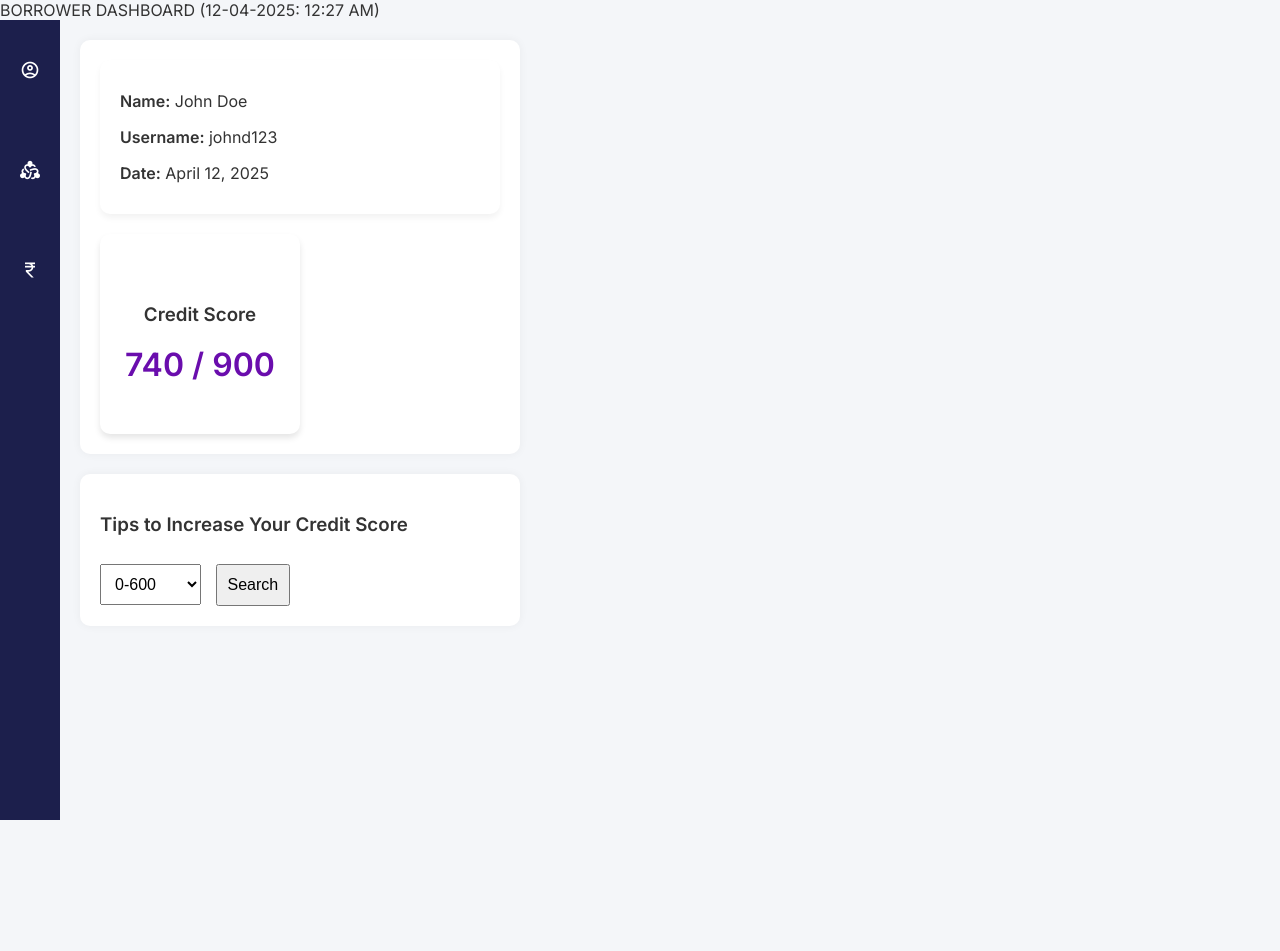
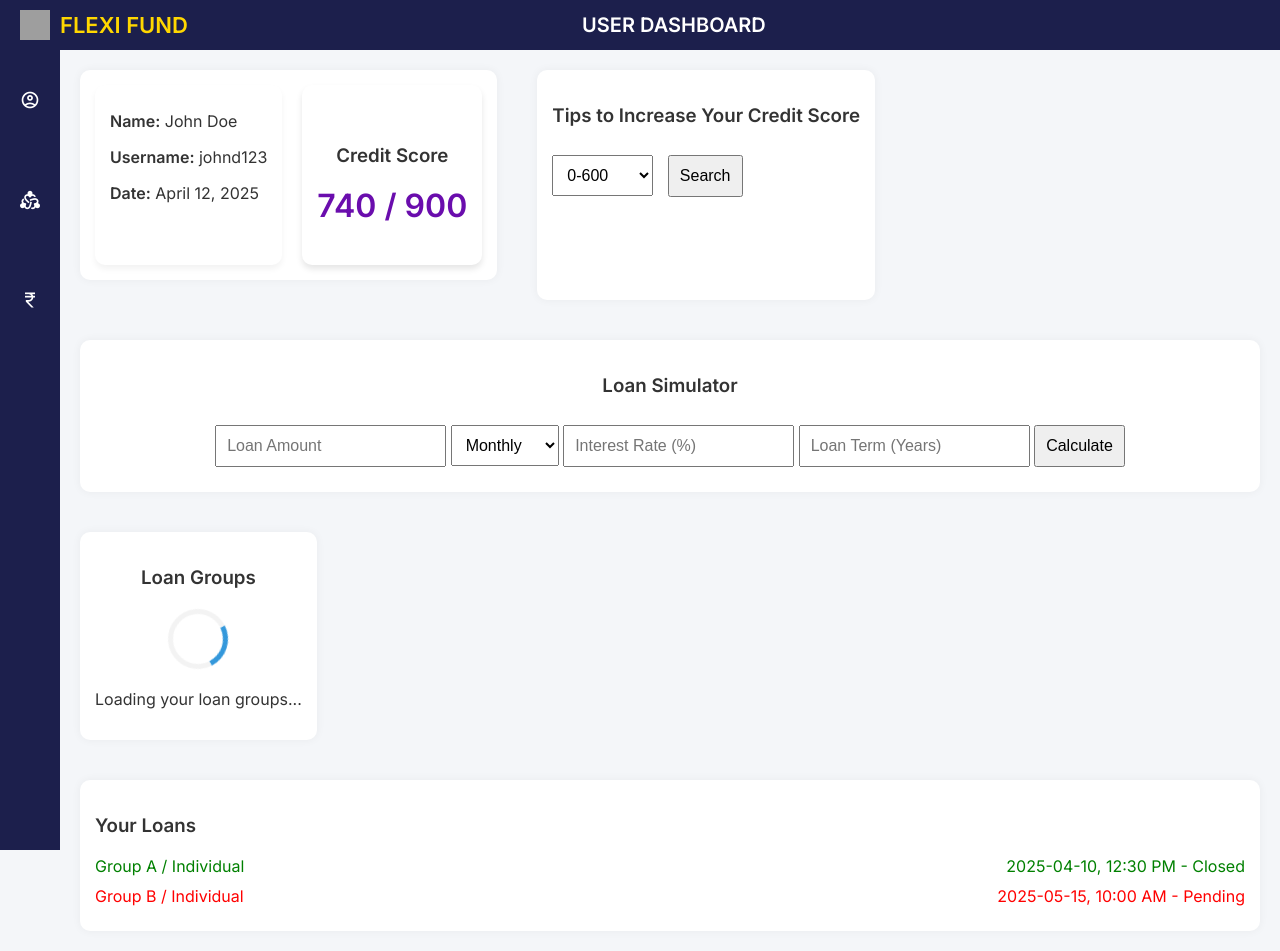
Before and after one commit to Thanushree4104/FlexiFund, a Flask app: template templates/borrower_dashboard.html in a window 1280 px wide. Before the commit the page ends 820 px from the top, so only its background shows below. Run offline with Flask 3, Linux system fonts and the light colour scheme; the template is opened without the code that fills it, so the values that code supplies are empty; grey boxes are pictures that could not be loaded.

Commit message:
Update borrower_dashboard.html

```diff
--- a/templates/borrower_dashboard.html
+++ b/templates/borrower_dashboard.html
@@ -1,12 +1,11 @@
-BORROWER DASHBOARD (12-04-2025: 12:27 AM)
 <!DOCTYPE html>
 <html lang="en">
 <head>
-  <meta charset="UTF-8">
-  <meta name="viewport" content="width=device-width, initial-scale=1.0">
+  <meta charset="UTF-8" />
+  <meta name="viewport" content="width=device-width, initial-scale=1.0"/>
   <title>User Dashboard</title>
-  <link href="https://fonts.googleapis.com/css2?family=Inter:wght@400;600&display=swap" rel="stylesheet">
-  <link href="https://fonts.googleapis.com/icon?family=Material+Icons+Outlined" rel="stylesheet">
+  <link href="https://fonts.googleapis.com/css2?family=Inter:wght@400;600&display=swap" rel="stylesheet"/>
+  <link href="https://fonts.googleapis.com/icon?family=Material+Icons+Outlined" rel="stylesheet"/>
   <style>
     body {
       margin: 0;
@@ -14,9 +13,48 @@
       background-color: #f4f6f9;
       color: #333;
     }
+
+    .header {
+      background-color: #1c1f4c;
+      color: white;
+      display: flex;
+      align-items: center;
+      justify-content: space-between;
+      padding: 10px 20px;
+      position: sticky;
+      top: 0;
+      z-index: 1000;
+    }
+
+    .logo-container {
+      display: flex;
+      align-items: center;
+      gap: 10px;
+    }
+
+    .logo {
+      width: 30px;
+      height: 30px;
+    }
+
+    .logo-text {
+      color: gold;
+      font-size: 22px;
+      font-weight: 600;
+    }
+
+    .title {
+      font-size: 20px;
+      font-weight: bold;
+      text-align: center;
+      flex: 1;
+    }
+
     .container {
       display: flex;
+      flex-wrap: wrap;
     }
+
     .sidebar {
       width: 60px;
       background-color: #1c1f4c;
@@ -26,14 +64,17 @@
       height: 100vh;
       position: relative;
     }
+
     .sidebar:hover {
       width: 220px;
     }
+
     .sidebar ul {
       list-style: none;
       padding: 0;
       margin: 0;
     }
+
     .sidebar ul li {
       padding: 20px;
       cursor: pointer;
@@ -44,67 +85,83 @@
       gap: 10px;
       position: relative;
       height: 60px;
+      text-align: right;
     }
+
     .sidebar ul li:hover {
       background-color: #2e3169;
-      width: 100%; /* Full width on hover */
+      width: 100%;
     }
+
     .sidebar ul li i {
       min-width: 20px;
       text-align: center;
-      color: white; /* Set icons to white */
-      font-family: "Material Icons Outlined"; /* Set Material icons font-family */
-      font-size: 20px; /* Set a size for the icons */
+      color: white;
+      font-family: "Material Icons Outlined";
+      font-size: 20px;
     }
+
     .sidebar ul li span {
-      display: none; /* Hide text by default */
+      display: none;
       white-space: nowrap;
     }
+
     .sidebar:hover ul li span {
-      display: inline-block; /* Show text when hovered */
+      display: inline-block;
     }
+
     .submenu {
       display: none;
       flex-direction: column;
       background-color: #2e3169;
-      padding-right: 40px; /* Right padding for submenu */
-      width: 70%; /* Full width for submenu */
+      padding-right: 40px;
+      padding-left: 20px;
+      width: 100%;
       position: absolute;
-      top: 90%; /* Position the submenu below the parent item */
-      left: 20;
+      top: 100%;
+      left: 0;
     }
+
     .submenu li {
       padding: 10px 0;
-      margin-top: 10px; /* Adds space below the "Get a Loan" hover box */
+      margin-top: 10px;
+      text-align: left;
     }
+
     .sidebar:hover .has-submenu:hover .submenu,
     .has-submenu.active .submenu {
       display: flex;
     }
+
     .main {
       flex: 1;
       padding: 20px;
+      display: flex;
+      gap: 20px; /* Space between boxes */
+      flex-wrap: wrap; /* Ensure wrapping if the window size is smaller */
     }
+
     .user-info {
       display: flex;
-      flex-direction: column;
-      gap: 20px;
+      gap: 20px; /* Space between the boxes */
       background: white;
-      padding: 20px;
+      padding: 15px; /* Reduced padding */
       border-radius: 10px;
       box-shadow: 0 0 10px rgba(0,0,0,0.05);
       margin-bottom: 20px;
-      max-width: 400px;
+      max-width: 80%; /* Reduced width */
     }
+
     .user-details {
       background: #fff;
-      padding: 15px 20px;
+      padding: 10px 15px; /* Reduced padding */
       border-radius: 10px;
       box-shadow: 0 4px 6px rgba(0,0,0,0.05);
     }
+
     .credit-score-box {
-      width: 200px;
-      height: 200px;
+      width: 180px; /* Reduced width */
+      height: 180px; /* Reduced height */
       border-radius: 10px;
       background: #fff;
       display: flex;
@@ -115,9 +172,11 @@
       cursor: pointer;
       position: relative;
     }
+
     .credit-score-box:hover .expanded-score {
       display: block;
     }
+
     .expanded-score {
       position: absolute;
       top: 210px;
@@ -129,32 +188,107 @@
       width: 250px;
       display: none;
     }
+
     .tips-section {
       background: white;
-      padding: 20px;
+      padding: 15px; /* Reduced padding */
       border-radius: 10px;
       box-shadow: 0 0 10px rgba(0,0,0,0.05);
-      max-width: 400px;
+      max-width: 350px; /* Reduced width */
+      margin-left: 20px; /* Optional, for spacing between boxes */
     }
-    .tips-section select, .tips-section button {
+
+    .tips-section select,
+    .tips-section button {
       padding: 10px;
       margin-top: 10px;
       font-size: 16px;
       margin-right: 10px;
     }
+
+    .loan-simulator {
+      width: 100%;
+      background: white;
+      padding: 15px;
+      border-radius: 10px;
+      box-shadow: 0 0 10px rgba(0,0,0,0.05);
+      margin-top: 20px;
+      text-align: center;
+    }
+
+    .loan-simulator input,
+    .loan-simulator select,
+    .loan-simulator button {
+      padding: 10px;
+      margin: 10px 0;
+      font-size: 16px;
+    }
+
+    .group-animation {
+      background: white;
+      padding: 15px;
+      border-radius: 10px;
+      box-shadow: 0 0 10px rgba(0,0,0,0.05);
+      margin-top: 20px;
+      text-align: center;
+      position: relative;
+    }
+
+    .group-animation .loading {
+      display: block;
+      margin: 20px auto;
+      width: 50px;
+      height: 50px;
+      border: 5px solid #f3f3f3;
+      border-top: 5px solid #3498db;
+      border-radius: 50%;
+      animation: spin 2s linear infinite;
+    }
+
+    @keyframes spin {
+      0% { transform: rotate(0deg); }
+      100% { transform: rotate(360deg); }
+    }
+
+    .your-loans {
+      background: white;
+      padding: 15px;
+      border-radius: 10px;
+      box-shadow: 0 0 10px rgba(0,0,0,0.05);
+      margin-top: 20px;
+      width: 100%;
+    }
+
+    .loan-status {
+      display: flex;
+      justify-content: space-between;
+      margin: 10px 0;
+    }
+
+    .loan-status.completed {
+      color: green;
+    }
+
+    .loan-status.pending {
+      color: red;
+    }
   </style>
 </head>
 <body>
+  <div class="header">
+    <div class="logo-container">
+      <img src="logo.png" alt="Logo" class="logo" />
+      <span class="logo-text">FLEXI FUND</span>
+    </div>
+    <div class="title">USER DASHBOARD</div>
+    <div style="width: 100px;"></div> <!-- Just to balance flex space -->
+  </div>
+
   <div class="container">
     <div class="sidebar">
       <ul>
-        <!-- User Details -->
         <li><i class="material-icons-outlined">account_circle</i><span>User Details</span></li>
-
-        <!-- Create a Community -->
         <li><i class="material-icons-outlined">diversity_2</i><span>Create a Community</span></li>
-
-        <!-- Get a Loan (with submenu) -->
         <li class="has-submenu" onclick="toggleSubmenu(this)">
           <i class="material-icons-outlined">currency_rupee</i><span>Get a Loan</span>
           <ul class="submenu">
@@ -164,6 +298,7 @@
         </li>
       </ul>
     </div>
+
     <div class="main">
       <div class="user-info">
         <div class="user-details">
@@ -171,6 +306,7 @@
           <p><strong>Username:</strong> johnd123</p>
           <p><strong>Date:</strong> April 12, 2025</p>
         </div>
+
         <div class="credit-score-box">
           <h3>Credit Score</h3>
           <div style="font-size: 32px; font-weight: bold; color: #6a0dad">740 / 900</div>
@@ -196,6 +332,40 @@
         </select>
         <button onclick="openTipsTab()">Search</button>
       </div>
+
+      <!-- Loan Simulator -->
+      <div class="loan-simulator">
+        <h3>Loan Simulator</h3>
+        <input type="number" id="loanAmount" placeholder="Loan Amount" />
+        <select id="paymentFreq">
+          <option value="monthly">Monthly</option>
+          <option value="quarterly">Quarterly</option>
+          <option value="annually">Annually</option>
+        </select>
+        <input type="number" id="interestRate" placeholder="Interest Rate (%)" />
+        <input type="number" id="loanTerm" placeholder="Loan Term (Years)" />
+        <button onclick="calculateLoan()">Calculate</button>
+      </div>
+
+      <!-- Groups for Loans -->
+      <div class="group-animation">
+        <h3>Loan Groups</h3>
+        <div class="loading"></div>
+        <p>Loading your loan groups...</p>
+      </div>
+
+      <!-- Your Loans -->
+      <div class="your-loans">
+        <h3>Your Loans</h3>
+        <div class="loan-status completed">
+          <span>Group A / Individual</span>
+          <span>2025-04-10, 12:30 PM - Closed</span>
+        </div>
+        <div class="loan-status pending">
+          <span>Group B / Individual</span>
+          <span>2025-05-15, 10:00 AM - Pending</span>
+        </div>
+      </div>
     </div>
   </div>
 
@@ -205,8 +375,26 @@
       window.open(`tips-${range}.html`, '_blank');
     }
 
-    function toggleSubmenu(el) {
-      el.classList.toggle("active");
+    function calculateLoan() {
+      const loanAmount = parseFloat(document.getElementById('loanAmount').value);
+      const paymentFreq = document.getElementById('paymentFreq').value;
+      const interestRate = parseFloat(document.getElementById('interestRate').value);
+      const loanTerm = parseInt(document.getElementById('loanTerm').value);
+
+      if (isNaN(loanAmount) || isNaN(interestRate) || isNaN(loanTerm)) {
+        alert('Please enter all fields correctly!');
+        return;
+      }
+
+      const totalPayment = loanAmount * (1 + (interestRate / 100) * loanTerm);
+      const monthlyPayment = totalPayment / (loanTerm * 12);
+
+      alert(`Loan Details:\nTotal Payment: $${totalPayment.toFixed(2)}\nMonthly Payment: $${monthlyPayment.toFixed(2)}`);
+    }
+
+    function toggleSubmenu(element) {
+      const submenu = element.querySelector('.submenu');
+      submenu.classList.toggle('active');
     }
   </script>
 </body>
```
